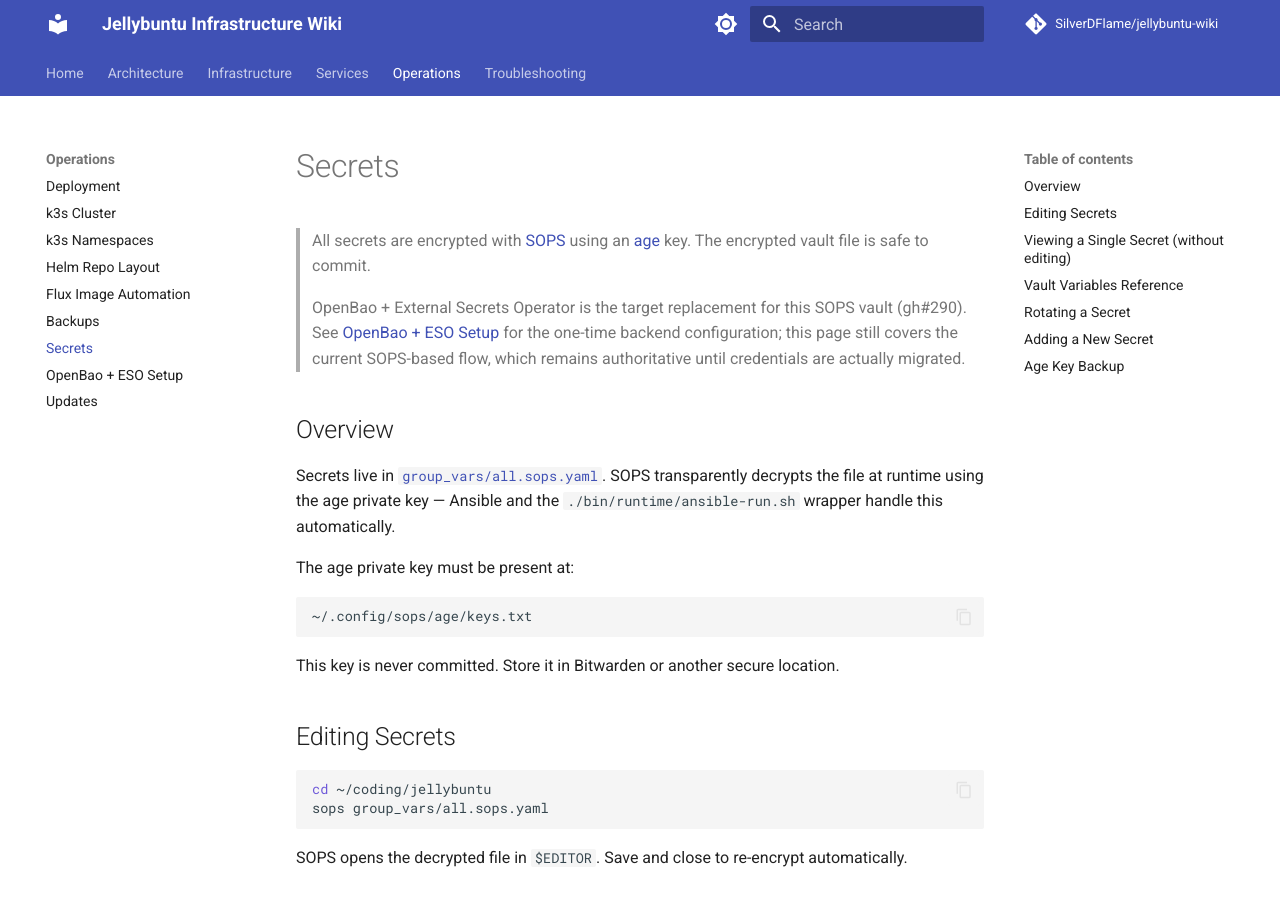
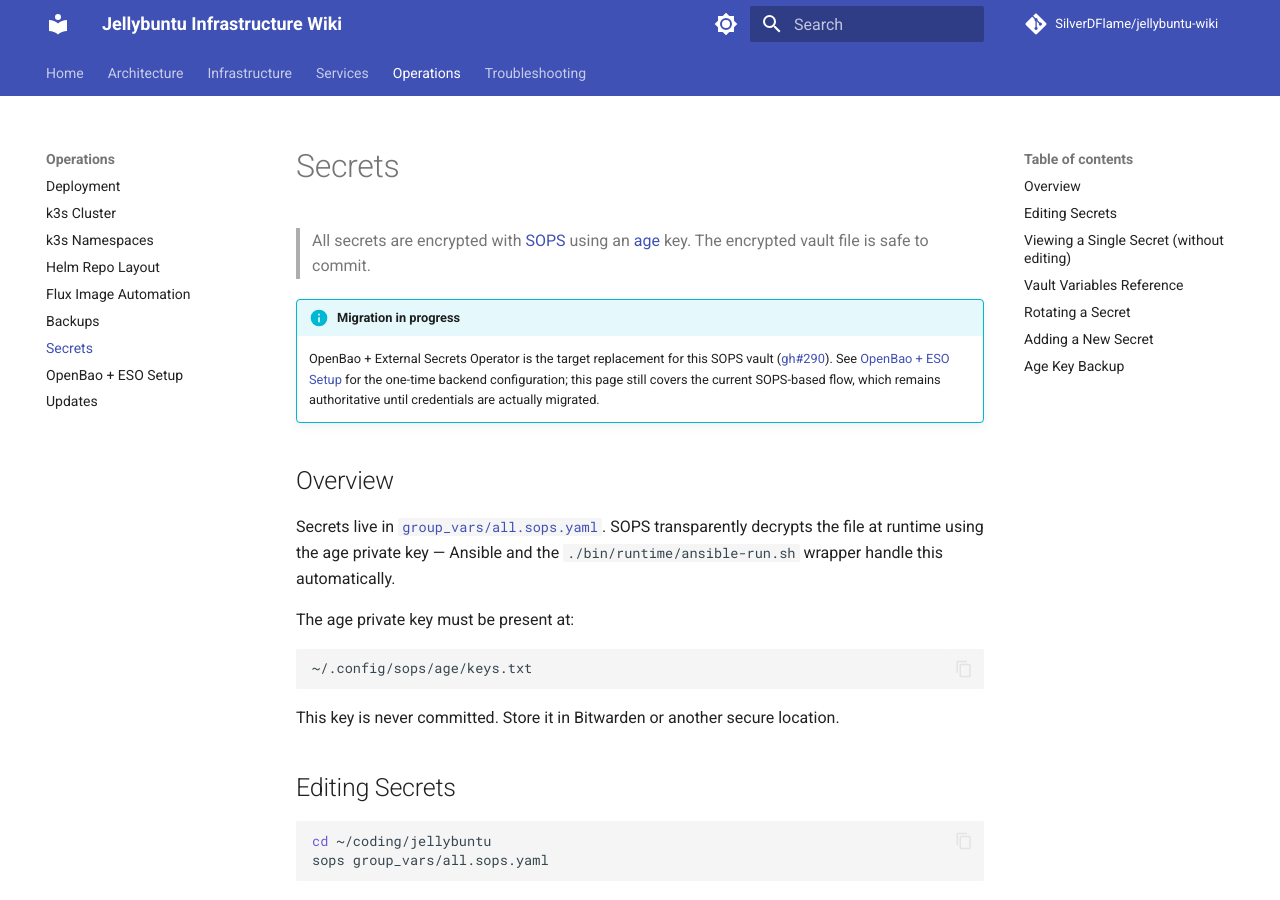
Before and after one commit to SilverDFlame/jellybuntu-wiki, an MkDocs documentation site: the page built from docs/operations/secrets.md, in a window 1280 px wide and 900 px high. Built offline with MkDocs 1.6.1 and Material for MkDocs 9.7.7, drawn with Linux system fonts in a browser that asks for light colours; comment, search, counter and statistics services are not loaded.

Commit message:
docs: convert callouts to admonitions per PR#47 review
Match repo's established Material admonition convention (!!! warning
/ !!! info) instead of plain blockquotes, and link bare gh#290
references.

```diff
--- a/docs/operations/secrets.md
+++ b/docs/operations/secrets.md
@@ -3,11 +3,12 @@
 > All secrets are encrypted with [SOPS](https://github.com/getsops/sops) using an
 > [age](https://github.com/FiloSottile/age) key. The encrypted vault file is safe to commit.
 
-> OpenBao + External Secrets Operator is the target replacement for this
-> SOPS vault (gh#290). See
-> [OpenBao + ESO Setup](openbao-eso-setup.md) for the one-time backend
-> configuration; this page still covers the current SOPS-based flow,
-> which remains authoritative until credentials are actually migrated.
+!!! info "Migration in progress"
+    OpenBao + External Secrets Operator is the target replacement for this
+    SOPS vault ([gh#290](https://github.com/SilverDFlame/jellybuntu/issues/290)). See
+    [OpenBao + ESO Setup](openbao-eso-setup.md) for the one-time backend
+    configuration; this page still covers the current SOPS-based flow,
+    which remains authoritative until credentials are actually migrated.
 
 ## Overview
 
```
Also changed, not shown: docs/operations/openbao-eso-setup.md (+22 -22 lines).
